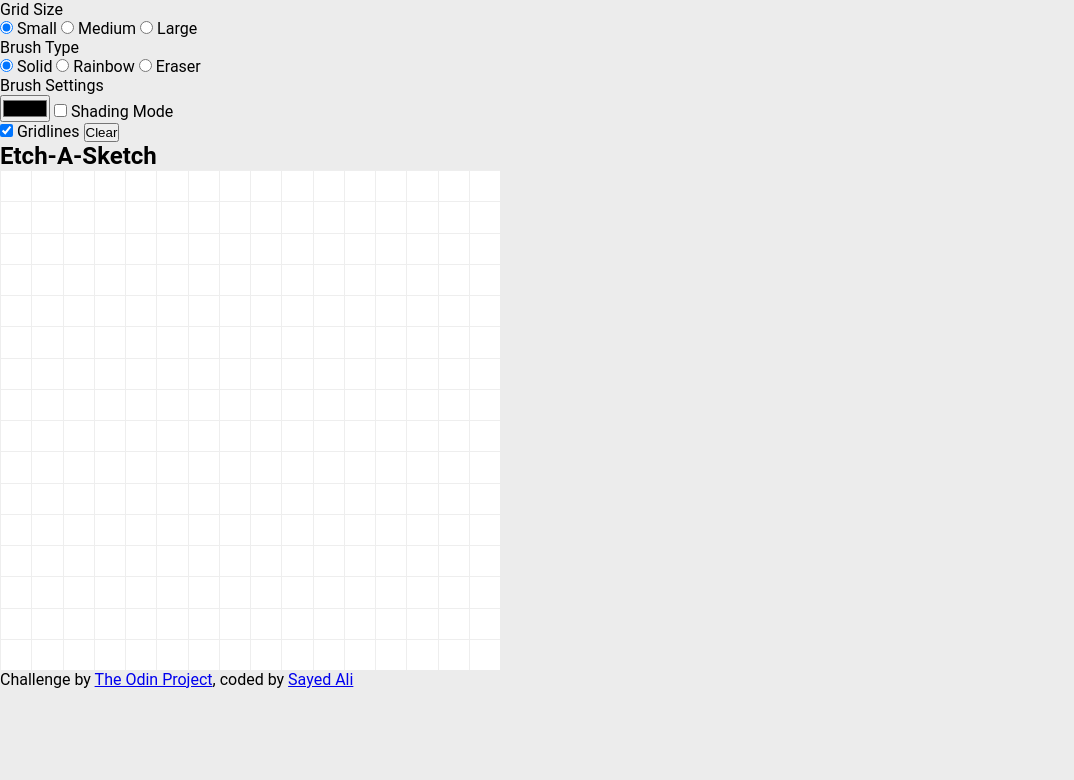
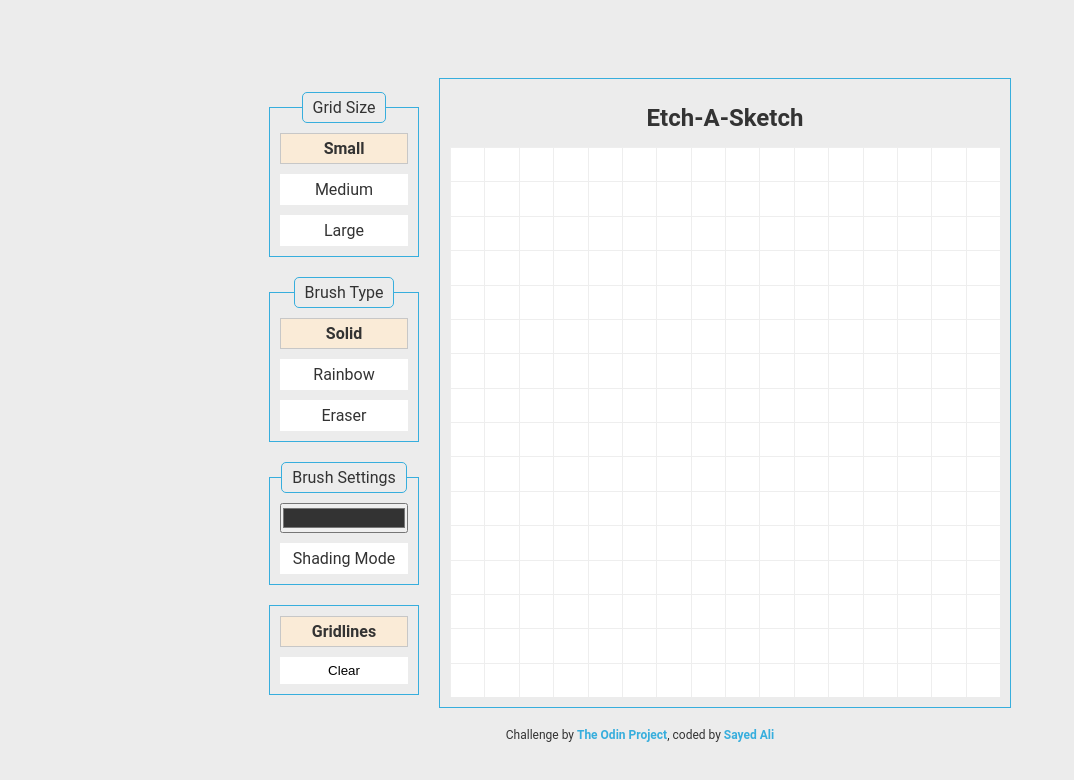
Before and after one commit to sydalwedaie/odin-project-sketch-a-sketch, a plain HTML site: page index.html in a window 1280 px wide. Shown: the whole page, without its empty margins (0-1074 px from the left). Drawn offline with Linux system fonts and the light colour scheme.

Commit message:
Finish project.

```diff
--- a/index.css
+++ b/index.css
@@ -18,21 +18,109 @@ legend {
   padding: 0;
 }
 
-fieldset {
-  border: none;
+/* Variables */
+:root {
+  --color-frame-border: #37aedd;
 }
+
+/* Fonts */
+@import url("https://fonts.googleapis.com/css2?family=Playwrite+AU+SA&display=swap");
 
 /* General */
 body {
   font-family: "Roboto", sans-serif;
+  color: #333333;
   background-color: #ececec;
 }
 
+.container {
+  min-height: 100vh;
+  display: flex;
+  flex-direction: column;
+  align-items: center;
+  justify-content: center;
+}
+
+/* Control Panel */
+.device-container {
+  padding: 20px;
+  display: flex;
+  align-items: center;
+  gap: 20px;
+}
+
+.control-panel {
+  display: flex;
+  flex-direction: column;
+  align-items: center;
+  gap: 20px;
+}
+
+fieldset {
+  width: 150px;
+  border: 1px solid var(--color-frame-border);
+  padding: 10px;
+  display: flex;
+  flex-direction: column;
+  gap: 10px;
+  /* justify-content: center; */
+  /* align-items: center; */
+  text-align: center;
+}
+
+legend {
+  padding: 5px 10px;
+  border: 1px solid var(--color-frame-border);
+  border-radius: 5px;
+}
+
+label,
+button {
+  background-color: white;
+  border: 1px solid white;
+  padding: 5px;
+  &:active {
+    background-color: antiquewhite;
+    border: 1px solid #c7c7c7;
+  }
+}
+
+input[type="radio"],
+input[type="checkbox"] {
+  display: none;
+  &:checked + label {
+    background-color: antiquewhite;
+    border: 1px solid #c7c7c7;
+    font-weight: bold;
+  }
+}
+
+input[type="color"] {
+  width: 100%;
+  height: 30px;
+}
+
+/* Drawing Panel */
+.drawing-panel {
+  border: 1px solid var(--color-frame-border);
+  padding: 10px;
+  h1 {
+    text-align: center;
+    padding: 15px;
+  }
+}
+
 /* Grid Layout */
+.grid-wrapper {
+  border-right-width: 1px;
+  border-bottom-width: 1px;
+  border-color: #eee;
+}
 .grid-board {
   background-color: #fff;
   display: flex;
-  width: 500px;
+  width: 550px;
+  height: 550px;
   flex-wrap: wrap;
 }
 
@@ -50,5 +138,15 @@ body {
 }
 
 .grid-square div:hover {
-  border: 1px solid rgb(27, 103, 226);
+  border: 1px solid var(--color-frame-border);
 }
+
+/* Footer */
+footer {
+  font-size: 12px;
+  a {
+    color: var(--color-frame-border);
+    font-weight: bold;
+    text-decoration: none;
+  }
+}
--- a/index.html
+++ b/index.html
@@ -10,10 +10,8 @@
     <div class="container">
       <main class="device-container">
         <section class="control-panel">
-          <form>
           <fieldset>
             <legend>Grid Size</legend>
-              <div>
             <input
               type="radio"
               name="gridSize"
@@ -22,7 +20,6 @@
               checked
             />
             <label for="grid-size-small">Small</label>
-
             <input
               type="radio"
               name="gridSize"
@@ -30,7 +27,6 @@
               value="medium"
             />
             <label for="grid-size-medium">Medium</label>
-
             <input
               type="radio"
               name="gridSize"
@@ -38,12 +34,10 @@
               value="large"
             />
             <label for="grid-size-large">Large</label>
-              </div>
           </fieldset>
 
           <fieldset>
             <legend>Brush Type</legend>
-              <div>
             <input
               type="radio"
               name="brushType"
@@ -52,50 +46,39 @@
               checked
             />
             <label for="solid">Solid</label>
-
-                <input
-                  type="radio"
-                  name="brushType"
-                  id="rainbow"
-                  value="rainbow"
-                />
+            <input type="radio" name="brushType" id="rainbow" value="rainbow" />
             <label for="rainbow">Rainbow</label>
-
-                <input
-                  type="radio"
-                  name="brushType"
-                  id="eraser"
-                  value="eraser"
-                />
+            <input type="radio" name="brushType" id="eraser" value="eraser" />
             <label for="eraser">Eraser</label>
-              </div>
           </fieldset>
 
           <fieldset>
             <legend>Brush Settings</legend>
-              <div>
-                <input type="color" id="color-picker" name="color" />
-
+            <input
+              type="color"
+              id="color-picker"
+              name="color"
+              value="#333333"
+            />
             <input type="checkbox" id="shadingMode" />
             <label for="shadingMode">Shading Mode</label>
-              </div>
           </fieldset>
 
           <fieldset>
-              <div>
             <input type="checkbox" id="gridlines" checked />
             <label for="gridlines">Gridlines</label>
             <button type="button" id="clear">Clear</button>
-              </div>
           </fieldset>
-          </form>
         </section>
 
         <section class="drawing-panel">
           <h1>Etch-A-Sketch</h1>
+          <div class="grid-wrapper">
             <div class="grid-board"></div>
+          </div>
         </section>
       </main>
+
       <footer>
         Challenge by
         <a
--- a/index.js
+++ b/index.js
@@ -1,21 +1,11 @@
-/* Features
-- [x] Size setting (slider, buttons, dropdown)
-- [x] Different brush modes (gray, color, rainbow)
-- [x] color picker
-- [-] Eraser brush (full eraser, lightening brush)
-- [-] Clear (option for shake animation)
-- [x] Single click to draw
-- [x] color picker
-*/
-
 const gridBoardEl = document.querySelector(".grid-board");
 const clearBtnEl = document.querySelector("#clear");
-const controlPanelEl = document.querySelector(".control-panel form");
+const controlPanelEl = document.querySelector(".control-panel");
 
 const state = {
   gridSize: "small",
   brushType: "solid",
-  color: "black",
+  color: "#333333",
   shadingMode: false,
   gridlines: true,
   isDrawing: false,
@@ -63,6 +53,15 @@ gridBoardEl.addEventListener("mouseleave", () => {
   state.isDrawing = false;
 });
 
+// Touch Events
+gridBoardEl.addEventListener("touchstart", (e) => {
+  fillSquare(e);
+});
+
+gridBoardEl.addEventListener("touchmove", (e) => {
+  e.preventDefault();
+});
+
 // -------------------------
 // Event Handlers
 // -------------------------
@@ -72,7 +71,6 @@ function updateSettings(e) {
   } else if (e.target.id) {
     state[e.target.id] = e.target.checked;
   }
-  console.table(state);
 }
 
 function updateGridSize(e) {
```
Lines whose indentation alone changed are shown as unchanged.
